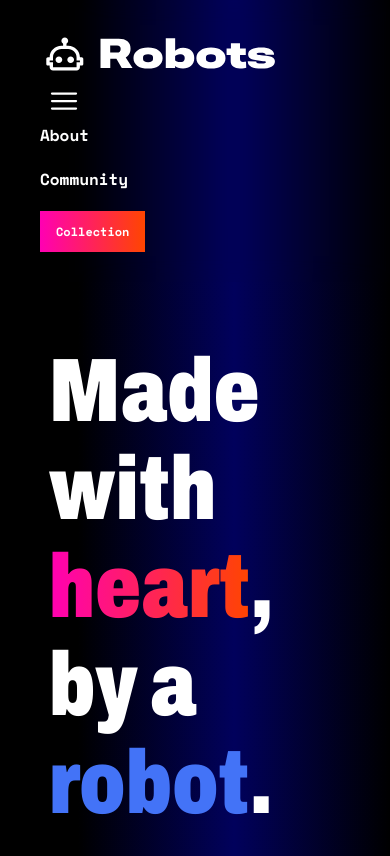
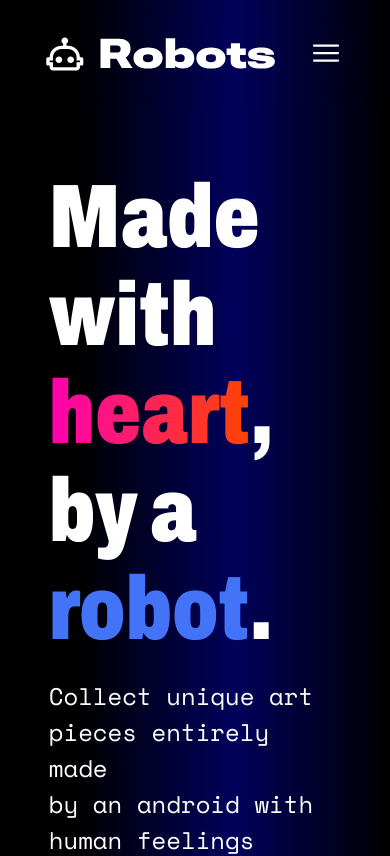
Before and after one commit to dennysunny/robots_1.0, an Angular app: page /robots in a window 390 px wide. Shown: the top 856 px of the page. Built offline with nearby package versions, Linux system fonts and the light colour scheme.

Commit message:
update: hamburger menu behaviour and made ui responsive in tablet and mobile view

```diff
--- a/src/app/core/components/home/featured/featured.component.scss
+++ b/src/app/core/components/home/featured/featured.component.scss
@@ -20,3 +20,11 @@
         gap: 40px ;
     }
 }
+
+@media (max-width : 768px){
+    .featured-robots-wrapper{
+        .featured-robots{
+            justify-content: center;
+        }
+    }
+}
--- a/src/app/core/components/home/robot-primary-features/robot-primary-features.component.scss
+++ b/src/app/core/components/home/robot-primary-features/robot-primary-features.component.scss
@@ -39,3 +39,9 @@
         }
     }
 }
+
+@media (max-width : 768px){
+    .primary-features-wrapper{
+        justify-content: center;
+    }
+}
--- a/src/app/shared/components/header/header.component.html
+++ b/src/app/shared/components/header/header.component.html
@@ -1,11 +1,20 @@
 <div class="header-wrapper">
-    <div (click)="navigateToSelectedRoute('')" style="cursor: pointer;">
-        <img [src]="baseHeaderUrl+'Logo-header.svg'" alt="robots-logo">
+    <div>
+        <img
+        [src]="baseHeaderUrl+'Logo-header.svg'"
+        alt="robots-logo"
+        (click)="navigateToSelectedRoute('')"
+        style="cursor: pointer;"
+        >
+        <button
+        class="expand-header-routes"
+        (click)="toggleHeaderMenuList()"
+        >
+            <img [src]="baseHeaderUrl+'hamburger-menu.svg'" alt="robots-logo">
+        </button>
     </div>
-    <button class="expand-header-routes">
-        <img [src]="baseHeaderUrl+'hamburger-menu.svg'" alt="robots-logo">
-    </button>
-    <div class="header-routes">
+
+    <div class="header-routes" [class.visible]="shouldExpandMenu" >
         @for(route of headerRoutes; track route.id){
             @if(route.name.toLowerCase()=='collection'){
                 <button (click)="navigateToSelectedRoute(route.url)">{{route.name}} </button>
--- a/src/app/shared/components/header/header.component.scss
+++ b/src/app/shared/components/header/header.component.scss
@@ -33,24 +33,38 @@
     }
 }
 
-@media (max-width : 480px) {
+@media (max-width : 768px) {
     .header-wrapper{
         flex-direction: column;
         align-items: flex-start;
 
-        .expand-header-routes{
-            display: block;
-            background: none;
-            border: none;
+        div{
+            display: flex;
+            justify-content: space-between;
+            align-items: center;
+            width: 100%;
+            .expand-header-routes{
+                display: block;
+                background: none;
+                border: none;
+                cursor: pointer;
+
+            }
         }
-        .header-routes{
+        .header-routes.visible{
+            display: flex;
             flex-direction: column;
             gap: 20px;
-            align-items: flex-start;
+            align-items: center;
+            backdrop-filter: blur(10px);
+            padding: 20px 0;
             button{
                 @include gradient-button-style(12px, 16px, 12px)
             }
         }
+        .header-routes{
+            display: none;
+        }
 
     }
 }
```
